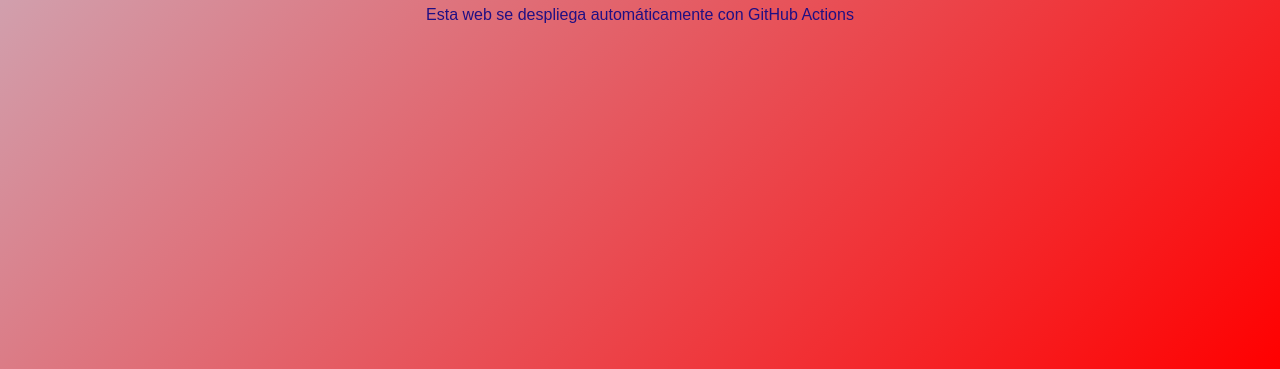
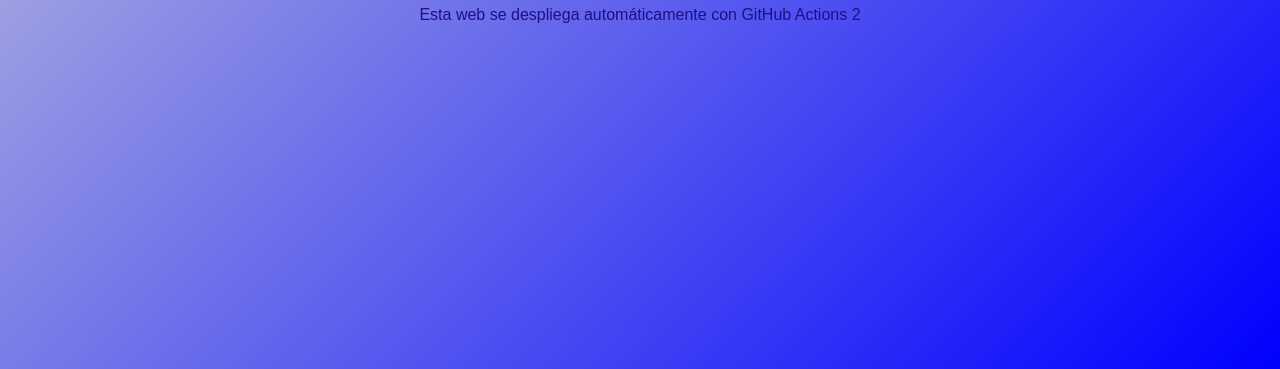
Before and after one commit to AdrianASIRR/netlify, a website: page index.html in a window 1280 px wide. Shown: the part 431-800 px from the top of the page. Drawn offline with Linux system fonts and the light colour scheme.

Commit message:
color azul 2

```diff
--- a/index.html
+++ b/index.html
@@ -12,7 +12,7 @@
             align-items: center;
             height: 100vh;
             margin: 0;
-            background: linear-gradient(135deg, #c5c9da 0%, red 100%);
+            background: linear-gradient(135deg, #c5c9da 0%, blue 100%);
             color: rgb(32, 15, 131);
         }
         .container {
@@ -27,7 +27,7 @@
 <body>
     <div class="container">
         <h1>🚀 ¡Hola Netlify!</h1>
-        <p>Esta web se despliega automáticamente con GitHub Actions</p>
+        <p>Esta web se despliega automáticamente con GitHub Actions 2</p>
     </div>
 </body>
 </html>
```
